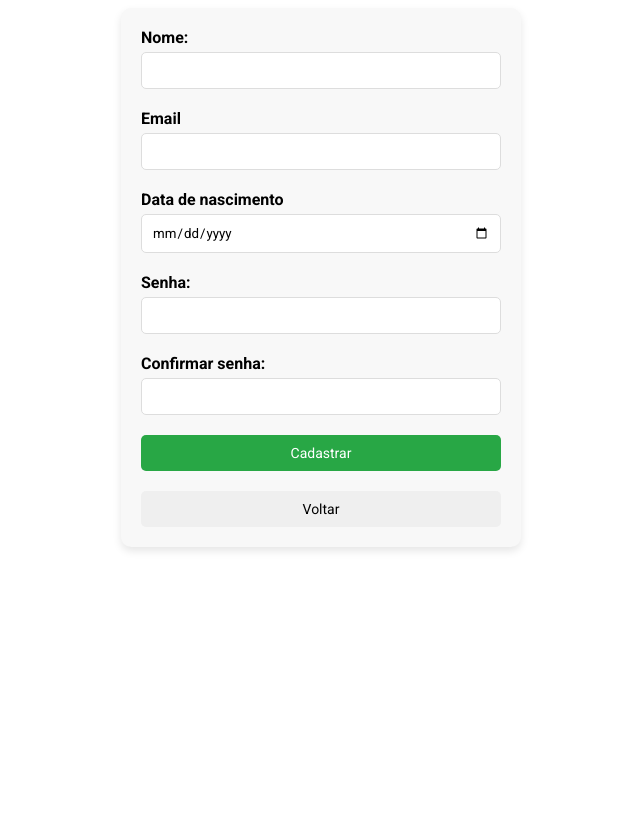
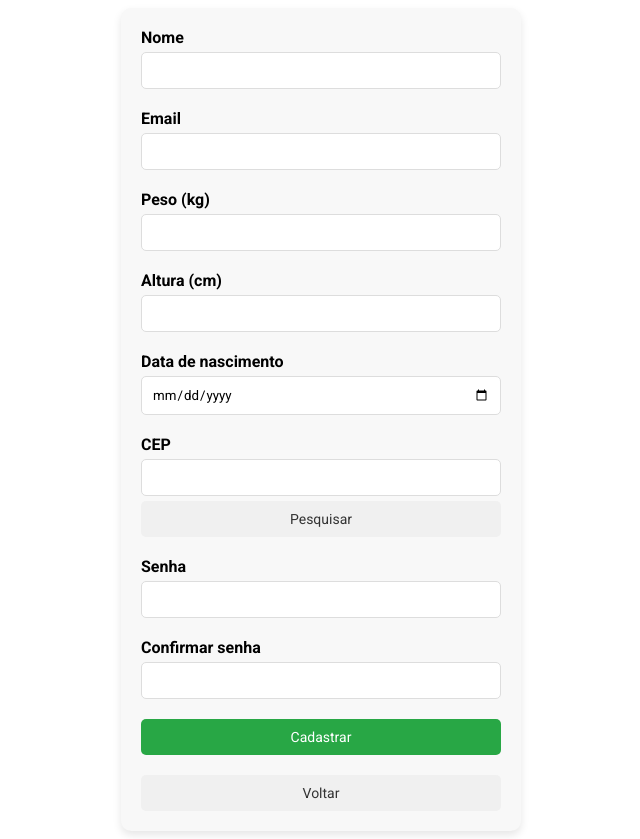
Before and after one commit to andrejsmattos/keep-health, an Angular app: page /cadastro in a window 1280 px wide. Shown: the whole page, without its empty margins (319-959 px from the left). Before the commit the page ends 800 px from the top, so only its background shows below. Built offline with nearby package versions, Linux system fonts and the light colour scheme.

Commit message:
Acréscimo de campos de cadastro e criação de pipe de centímetros para metros

```diff
--- a/src/app/components/cadastro/cadastro.component.css
+++ b/src/app/components/cadastro/cadastro.component.css
@@ -17,8 +17,13 @@
   box-shadow: 0 4px 8px rgba(0, 0, 0, 0.1);
 }
 
+.peso {
+  margin-bottom: 20px
+}
+
 .elemento-form {
   margin-bottom: 20px;
+
 }
 
 .elemento-form label {
@@ -56,3 +61,57 @@
 .botoes-form .btn-cadastrar:hover {
   background-color: #218838;
 }
+
+#btn-pesquisar {
+  margin-top: 5px;
+  font-size: 14px;
+  font-weight: 400;
+  width: 100%;
+  padding: 10px;
+  border: none;
+  border-radius: 5px;
+  cursor: pointer;
+  transition: background-color 0.3s ease;
+}
+
+#btn-pesquisar,
+#btn-voltar {
+  background-color: #f0f0f0;
+  color: #333;
+}
+
+#btn-pesquisar:hover,
+#btn-voltar:hover {
+  background-color: #e0e0e0;
+}
+
+
+/* .elemento-form .peso {
+  width: calc(50% - 5px);
+}
+
+.elemento-form .altura {
+  width: calc(50% - 5px);
+}
+
+.double-element-form {
+  display: flex;
+  flex-wrap: wrap;
+}
+
+.double.elemento-form {
+  margin-bottom: 20px;
+}
+
+.double.element-form label {
+  display: block;
+  margin-bottom: 5px;
+  font-weight: bold;
+}
+
+.double-element-form.elemento.form input {
+  width: 100%;
+  padding: 10px;
+  border: 1px solid #ddd;
+  border-radius: 5px;
+} */
--- a/src/app/components/cadastro/cadastro.component.html
+++ b/src/app/components/cadastro/cadastro.component.html
@@ -2,27 +2,41 @@
   <form (ngSubmit)="cadastrarUsuario()" [formGroup]="formCadastro">
 
     <div class="elemento-form">
-      <label for="nome">Nome: </label>
+      <label for="nome">Nome</label>
       <input name="nome" type="text" formControlName="nome" required>
     </div>
 
     <div class="elemento-form">
-      <label for="email">Email </label>
+      <label for="email">Email</label>
       <input name="email" type="email" formControlName="email" required>
     </div>
 
     <div class="elemento-form">
-      <label for="dataNascimento">Data de nascimento </label>
+      <div class="element-form"></div>
+      <label for="peso">Peso (kg)</label>
+      <input class="peso" name="peso" type="number" formControlName="peso" required>
+      <label for="altura">Altura (cm)</label>
+      <input class="altura" name="altura" type="number" formControlName="altura" required>
+    </div>
+
+    <div class="elemento-form">
+      <label for="dataNascimento">Data de nascimento</label>
       <input name="dataNascimento" type="date" formControlName="dataNascimento" required>
     </div>
 
     <div class="elemento-form">
-      <label for="senha">Senha: </label>
+      <label for="cep">CEP</label>
+      <input name="cep" type="number" formControlName="cep" id="cep" required>
+      <button id="btn-pesquisar">Pesquisar</button>
+    </div>
+
+    <div class="elemento-form">
+      <label for="senha">Senha</label>
       <input name="senha" type="password" formControlName="senha" required>
     </div>
 
     <div class="elemento-form">
-      <label for="confirmarSenha">Confirmar senha: </label>
+      <label for="confirmarSenha">Confirmar senha</label>
       <input name="confirmarSenha" type="password" formControlName="confirmarSenha" required>
     </div>
 
@@ -31,7 +45,7 @@
     </div>
 
     <div class="botoes-form">
-      <button class="btn-voltar" (click)="voltarLogin()">Voltar</button>
+      <button id="btn-voltar" (click)="voltarLogin()">Voltar</button>
     </div>
   </form>
 </div>
--- a/src/app/components/cadastro/cadastro.component.ts
+++ b/src/app/components/cadastro/cadastro.component.ts
@@ -19,7 +19,10 @@ export class CadastroComponent {
   formCadastro = new FormGroup({
     nome: new FormControl(''),
     email: new FormControl(''),
+    peso: new FormControl(''),
+    altura: new FormControl(''),
     dataNascimento: new FormControl(''),
+    cep: new FormControl(''),
     senha: new FormControl(''),
     confirmarSenha: new FormControl(''),
   });
```
Also changed, not shown: src/app/pipes/centimeters-to-meters.pipe.ts (added, +17 -0 lines), 1 other file (tests, documents, lock files or other folders).
